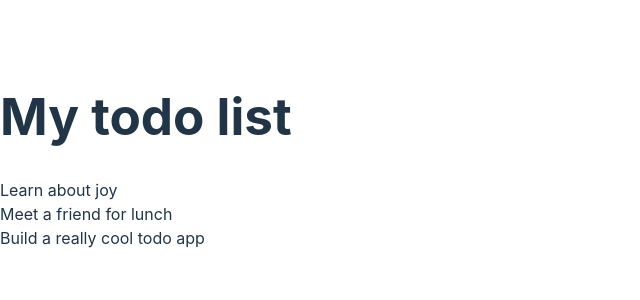
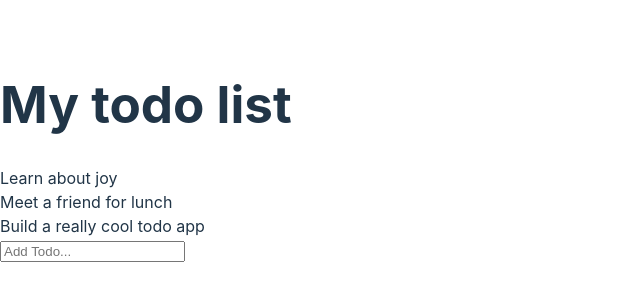
Before and after one commit to Britt-E/todo-list, a React (Vite) app: page / in a window 1280 px wide. Shown: the part 248-548 px from the top of the page, without its empty margins (0-640 px from the left). Built offline with nearby package versions, Linux system fonts and the light colour scheme.

Commit message:
TodoForm Component

```diff
--- a/src/App.jsx
+++ b/src/App.jsx
@@ -1,6 +1,6 @@
 import { useState } from 'react';
 import TodoItem from './components/TodoItem';
-
+import TodoForm from './components/TodoForm';
 
 function App() {
 
@@ -9,12 +9,19 @@
         "Meet a friend for lunch",
         "Build a really cool todo app",
     ]);
+
+  const addTodo = (text) => {
+    const newTodos = [...todos, text];
+    setTodos(newTodos);
+  };
+
     return (
           <div>
               <h1>My todo list</h1>
               {todos.map((todo, index) => (
                 <TodoItem text={todo} key={index} />
            ))}
+           <TodoForm addTodo={addTodo} />
           </div>
       );
 }
--- /dev/null
+++ b/src/components/TodoForm/index.jsx
@@ -0,0 +1,27 @@
+import { useState } from 'react';
+
+function TodoForm(props) {
+    const [value, setValue] = useState("")
+
+    const handleSubmit = (event) => {
+        event.preventDefault();
+        if (!value) {
+            return;
+        }
+        props.addTodo(value);
+        setValue("");
+    };
+
+    return (
+        <form onSubmit={handleSubmit}>
+            <input
+            value={value}
+            type="text"
+            placeholder="Add Todo..."
+            onChange={(event) => setValue(event.target.value)}
+            />
+      </form>
+    );
+  }
+
+  export default TodoForm;
```
